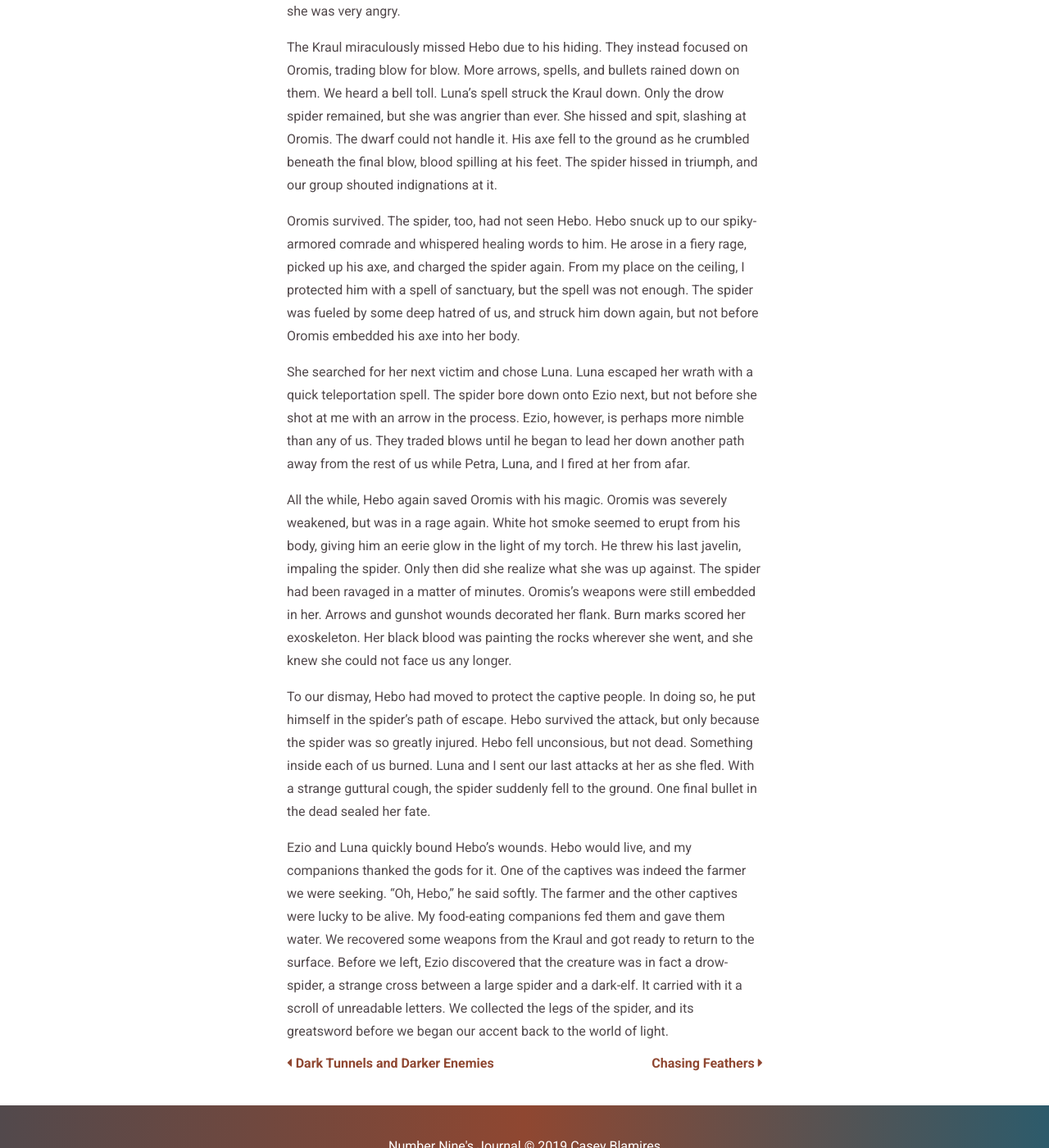
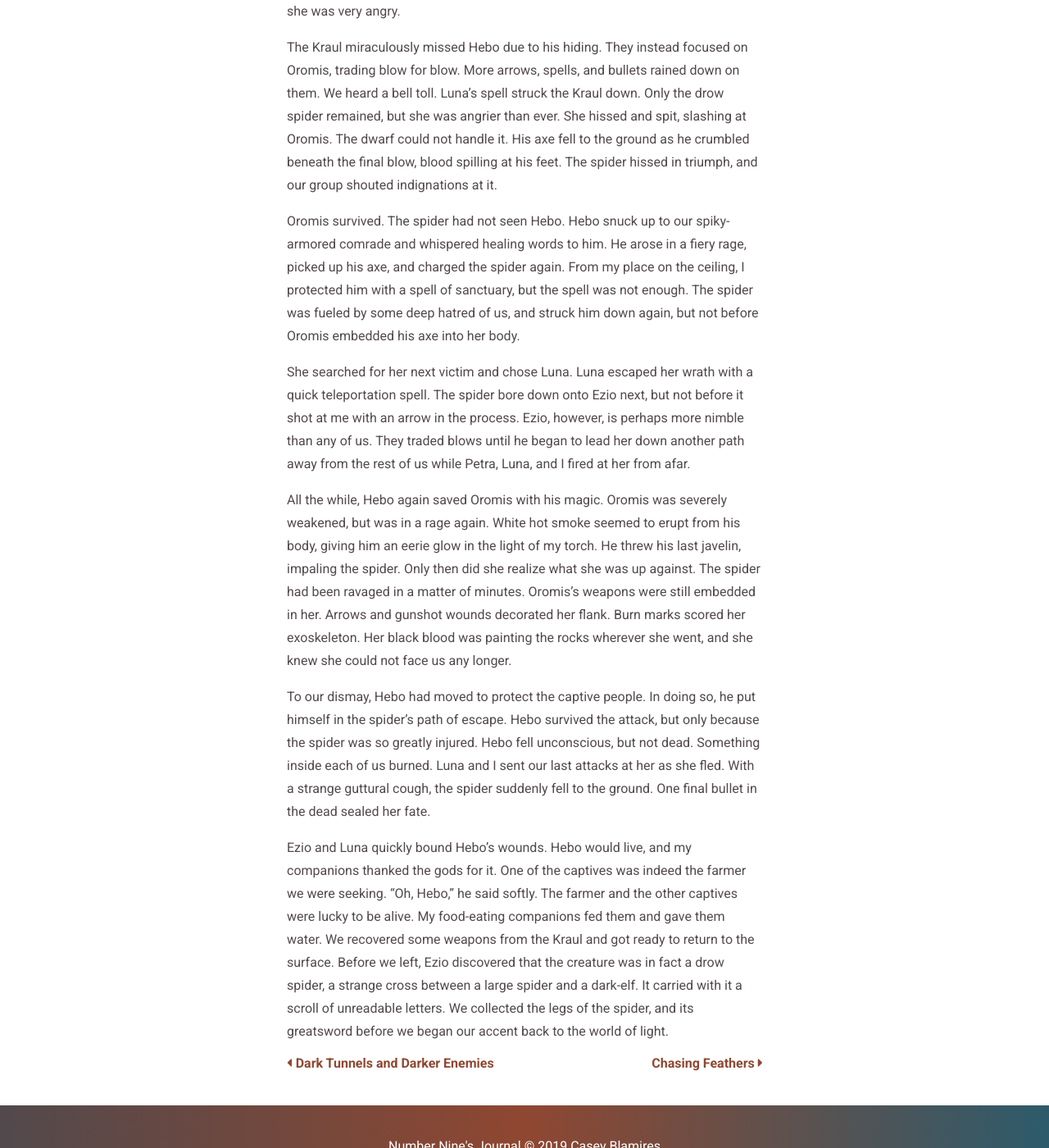
Before and after one commit to clblamires/ninesjournal, a Jekyll site: the page built from _posts/2019-03-16-the-battle-underground.md, in a window 1280 px wide and 1400 px high, scrolled down 1294 px. Shown: the whole window at 82% size. Built offline with Jekyll 4.4.1, drawn with Linux system fonts in a browser that asks for light colours.

Commit message:
Update Episodes “2019-03-16-the-battle-underground”

```diff
--- a/_posts/2019-03-16-the-battle-underground.md
+++ b/_posts/2019-03-16-the-battle-underground.md
@@ -15,12 +15,12 @@ Hebo quickly assessed the situation and cast his spells to help us. Petra and I
 
 The Kraul miraculously missed Hebo due to his hiding. They instead focused on Oromis, trading blow for blow. More arrows, spells, and bullets rained down on them. We heard a bell toll. Luna's spell struck the Kraul down. Only the drow spider remained, but she was angrier than ever. She hissed and spit, slashing at Oromis. The dwarf could not handle it. His axe fell to the ground as he crumbled beneath the final blow, blood spilling at his feet. The spider hissed in triumph, and our group shouted indignations at it.
 
-Oromis survived. The spider, too, had not seen Hebo. Hebo snuck up to our spiky-armored comrade and whispered healing words to him. He arose in a fiery rage, picked up his axe, and charged the spider again. From my place on the ceiling, I protected him with a spell of sanctuary, but the spell was not enough. The spider was fueled by some deep hatred of us, and struck him down again, but not before Oromis embedded his axe into her body.
+Oromis survived. The spider had not seen Hebo. Hebo snuck up to our spiky-armored comrade and whispered healing words to him. He arose in a fiery rage, picked up his axe, and charged the spider again. From my place on the ceiling, I protected him with a spell of sanctuary, but the spell was not enough. The spider was fueled by some deep hatred of us, and struck him down again, but not before Oromis embedded his axe into her body.
 
-She searched for her next victim and chose Luna. Luna escaped her wrath with a quick teleportation spell. The spider bore down onto Ezio next, but not before she shot at me with an arrow in the process. Ezio, however, is perhaps more nimble than any of us. They traded blows until he began to lead her down another path away from the rest of us while Petra, Luna, and I fired at her from afar.
+She searched for her next victim and chose Luna. Luna escaped her wrath with a quick teleportation spell. The spider bore down onto Ezio next, but not before it shot at me with an arrow in the process. Ezio, however, is perhaps more nimble than any of us. They traded blows until he began to lead her down another path away from the rest of us while Petra, Luna, and I fired at her from afar.
 
 All the while, Hebo again saved Oromis with his magic. Oromis was severely weakened, but was in a rage again. White hot smoke seemed to erupt from his body, giving him an eerie glow in the light of my torch. He threw his last javelin, impaling the spider. Only then did she realize what she was up against. The spider had been ravaged in a matter of minutes. Oromis's weapons were still embedded in her. Arrows and gunshot wounds decorated her flank. Burn marks scored her exoskeleton. Her black blood was painting the rocks wherever she went, and she knew she could not face us any longer.
 
-To our dismay, Hebo had moved to protect the captive people. In doing so, he put himself in the spider's path of escape. Hebo survived the attack, but only because the spider was so greatly injured. Hebo fell unconsious, but not dead. Something inside each of us burned. Luna and I sent our last attacks at her as she fled. With a strange guttural cough, the spider suddenly fell to the ground. One final bullet in the dead sealed her fate.
+To our dismay, Hebo had moved to protect the captive people. In doing so, he put himself in the spider's path of escape. Hebo survived the attack, but only because the spider was so greatly injured. Hebo fell unconscious, but not dead. Something inside each of us burned. Luna and I sent our last attacks at her as she fled. With a strange guttural cough, the spider suddenly fell to the ground. One final bullet in the dead sealed her fate.
 
-Ezio and Luna quickly bound Hebo's wounds. Hebo would live, and my companions thanked the gods for it. One of the captives was indeed the farmer we were seeking. "Oh, Hebo," he said softly. The farmer and the other captives were lucky to be alive. My food-eating companions fed them and gave them water. We recovered some weapons from the Kraul and got ready to return to the surface. Before we left, Ezio discovered that the creature was in fact a drow-spider, a strange cross between a large spider and a dark-elf. It carried with it a scroll of unreadable letters. We collected the legs of the spider, and its greatsword before we began our accent back to the world of light.
+Ezio and Luna quickly bound Hebo's wounds. Hebo would live, and my companions thanked the gods for it. One of the captives was indeed the farmer we were seeking. "Oh, Hebo," he said softly. The farmer and the other captives were lucky to be alive. My food-eating companions fed them and gave them water. We recovered some weapons from the Kraul and got ready to return to the surface. Before we left, Ezio discovered that the creature was in fact a drow spider, a strange cross between a large spider and a dark-elf. It carried with it a scroll of unreadable letters. We collected the legs of the spider, and its greatsword before we began our accent back to the world of light.
```
